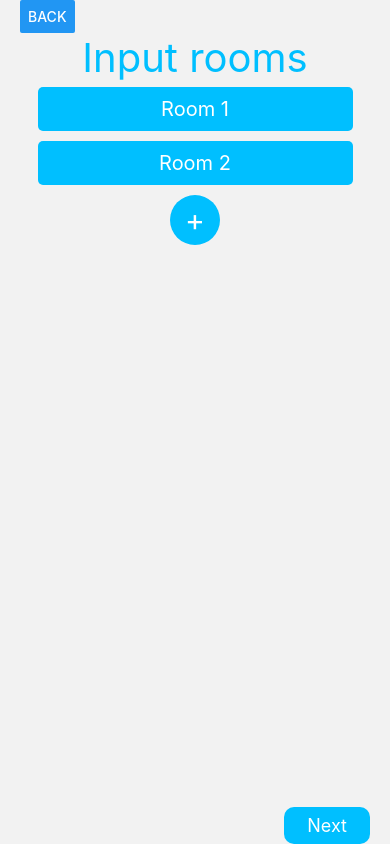
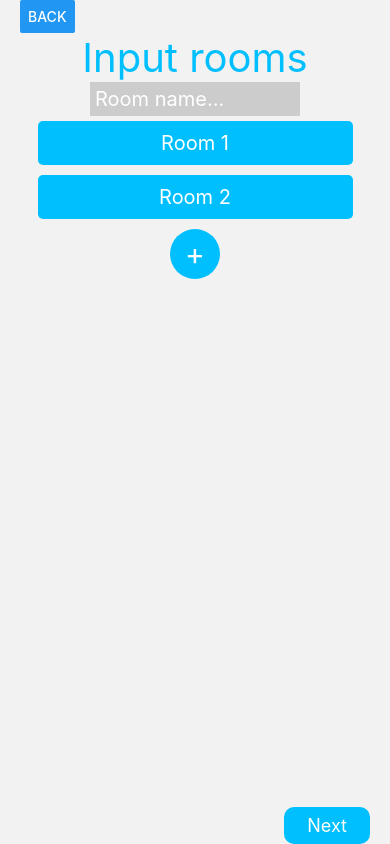
Before and after one commit to Adampatryk/roomy-app, a React Native app in the folder roomy/: screen / in a window 390 px wide. Both pictures are taken after a click on the button "START". Built offline with nearby package versions, Linux system fonts and the light colour scheme.

Commit message:
Can input room names

```diff
--- /dev/null
+++ b/roomy/app/api/rooms.js
@@ -0,0 +1,22 @@
+const testRooms = [
+  {
+    id: 1,
+    name: "Room 1",
+  },
+  {
+    id: 2,
+    name: "Room 2",
+  },
+];
+
+export const getRooms = () => {
+  return testRooms;
+};
+
+export const getFreeRoomId = () => {
+  return testRooms[testRooms.length - 1].id + 1;
+};
+
+export const pushRoom = (room) => {
+  testRooms.push(room);
+};
--- a/roomy/app/components/InputList.js
+++ b/roomy/app/components/InputList.js
@@ -1,6 +1,6 @@
 import { StyleSheet, View } from "react-native";
 import { PlusButton } from "./buttons";
-import ListItem from "./ListItem";
+import { ListItem } from "./lists";
 
 const InputList = ({
   data,
@@ -9,16 +9,21 @@ const InputList = ({
   subtitleFunction = (subtitle) => subtitle,
   keyField,
   onNewItemPressed,
+  renderItem,
 }) => {
   return (
     <View style={styles.container}>
-      {data.map((item) => (
-        <ListItem
-          key={item[keyField]}
-          title={item[displayNameField]}
-          subtitle={subtitleFunction(item[subtitleField])}
-        />
-      ))}
+      {data.map((item) =>
+        renderItem ? (
+          renderItem(item)
+        ) : (
+          <ListItem
+            key={item[keyField]}
+            title={item[displayNameField]}
+            subtitle={subtitleFunction(item[subtitleField])}
+          />
+        )
+      )}
       <PlusButton onPressed={onNewItemPressed} />
     </View>
   );
--- a/roomy/app/components/ListItem.js
+++ /dev/null
@@ -1,32 +0,0 @@
-import { StyleSheet, Text, View } from "react-native";
-import colors from "../config/colors";
-
-const ListItem = ({ title, subtitle }) => {
-  return (
-    <View style={styles.container}>
-      <Text style={styles.title}>{title}</Text>
-      {subtitle && <Text style={styles.subtitle}>{subtitle}</Text>}
-    </View>
-  );
-};
-
-const styles = StyleSheet.create({
-  container: {
-    width: "90%",
-    backgroundColor: colors.PRIMARY,
-    padding: 10,
-    alignItems: "center",
-    margin: 5,
-    borderRadius: 5,
-  },
-  title: {
-    fontSize: 20,
-    color: colors.WHITE,
-  },
-  subtitle: {
-    fontSize: 15,
-    color: colors.WHITE,
-  },
-});
-
-export default ListItem;
--- /dev/null
+++ b/roomy/app/components/lists/EditableListItem.js
@@ -0,0 +1,26 @@
+import { useIsFocused, useNavigation } from "@react-navigation/native";
+import React, { useRef, useState } from "react";
+import { Text, TextInput } from "react-native";
+import ListItemContainer from "./ListItemContainer";
+import styles from "./styles";
+
+const EditableListItem = ({ title }) => {
+  const [editMode, setEditMode] = useState(true);
+  const inputRef = useRef();
+  return (
+    <ListItemContainer
+      onPress={() => {
+        inputRef.focus();
+      }}
+      onBlur={() => setEditMode(false)}
+    >
+      {editMode ? (
+        <TextInput ref={inputRef} style={styles.title} value="hello" />
+      ) : (
+        <Text style={styles.title}>{title}</Text>
+      )}
+    </ListItemContainer>
+  );
+};
+
+export default EditableListItem;
--- /dev/null
+++ b/roomy/app/components/lists/ListItem.js
@@ -0,0 +1,15 @@
+import { StyleSheet, Text, View } from "react-native";
+import colors from "../../config/colors";
+import ListItemContainer from "./ListItemContainer";
+import styles from "./styles";
+
+const ListItem = ({ title, subtitle }) => {
+  return (
+    <ListItemContainer>
+      <Text style={styles.title}>{title}</Text>
+      {subtitle && <Text style={styles.subtitle}>{subtitle}</Text>}
+    </ListItemContainer>
+  );
+};
+
+export default ListItem;
--- /dev/null
+++ b/roomy/app/components/lists/ListItemContainer.js
@@ -0,0 +1,16 @@
+import { TouchableOpacity, View } from "react-native";
+import styles from "./styles";
+
+const ListItemContainer = ({ children, onPress, onBlur }) => {
+  return (
+    <TouchableOpacity
+      onPress={onPress}
+      onBlur={onBlur}
+      style={styles.container}
+    >
+      {children}
+    </TouchableOpacity>
+  );
+};
+
+export default ListItemContainer;
--- /dev/null
+++ b/roomy/app/components/lists/index.js
@@ -0,0 +1,4 @@
+import ListItem from "./ListItem";
+import EditableListItem from "./EditableListItem";
+
+export { ListItem, EditableListItem };
--- /dev/null
+++ b/roomy/app/components/lists/styles.js
@@ -0,0 +1,21 @@
+import { StyleSheet } from "react-native";
+import colors from "../../config/colors";
+
+export default StyleSheet.create({
+  container: {
+    width: "90%",
+    backgroundColor: colors.PRIMARY,
+    padding: 10,
+    alignItems: "center",
+    margin: 5,
+    borderRadius: 5,
+  },
+  title: {
+    fontSize: 20,
+    color: colors.WHITE,
+  },
+  subtitle: {
+    fontSize: 15,
+    color: colors.WHITE,
+  },
+});
--- a/roomy/app/config/colors.js
+++ b/roomy/app/config/colors.js
@@ -4,4 +4,5 @@ export default {
   GRAY: "#aaa",
   PRIMARY: "#00bfff",
   SECONDARY: "#b1ebff",
+  LIGHT_GRAY: "#ccc",
 };
--- a/roomy/app/screens/RoomInputScreen.js
+++ b/roomy/app/screens/RoomInputScreen.js
@@ -1,42 +1,55 @@
-import { useState } from "react";
-import { Button, StyleSheet, View } from "react-native";
+import { useEffect, useState } from "react";
+import { Button, StyleSheet, TextInput, View } from "react-native";
+import { getFreeRoomId, getRooms, pushRoom } from "../api/rooms";
 import AppTitle from "../components/AppTitle";
 import { BackButton, NextButton } from "../components/buttons";
 import Content from "../components/Content";
 
 import InputList from "../components/InputList";
+import { EditableListItem } from "../components/lists";
 
 import Screen from "../components/Screen";
+import colors from "../config/colors";
 import room from "../models/room";
 import routes from "../navigation/routes";
 
-const testRooms = [
-  {
-    id: 1,
-    name: "Room 1",
-  },
-  {
-    id: 2,
-    name: "Room 2",
-  },
-];
+const RoomInputScreen = () => {
+  const [rooms, setRooms] = useState([]);
+  const [roomName, setRoomName] = useState();
 
-const getNewRoom = () => {
-  return { id: 3, name: "Test" };
-};
+  useEffect(() => setRooms(getRooms()), []);
 
-const RoomInputScreen = () => {
-  const [rooms, setRooms] = useState(testRooms);
+  const getNewRoom = () => {
+    return { id: getFreeRoomId(), name: roomName };
+  };
 
   const askUserForNewRoom = () => {
-    const newRooms = [...rooms, getNewRoom()];
+    const newRoom = getNewRoom();
+    const newRooms = [...rooms, newRoom];
     setRooms(newRooms);
+    pushRoom(newRoom);
+    resetRoomName();
   };
+
+  const resetRoomName = () => {
+    setRoomName("");
+  };
+
+  const renderItem = (item) => (
+    <EditableListItem title={item[room.FIELD_NAME]} />
+  );
+
   return (
     <Screen>
       <Content>
         <BackButton />
         <AppTitle>Input rooms</AppTitle>
+        <TextInput
+          value={roomName}
+          onChangeText={(newText) => setRoomName(newText)}
+          style={styles.input}
+          placeholder="Room name..."
+        />
         <InputList
           data={rooms}
           keyField={room.FIELD_ID}
@@ -49,4 +62,14 @@ const RoomInputScreen = () => {
   );
 };
 
+const styles = StyleSheet.create({
+  input: {
+    fontSize: 20,
+    color: colors.WHITE,
+    backgroundColor: colors.LIGHT_GRAY,
+    width: "60%",
+    padding: 5,
+  },
+});
+
 export default RoomInputScreen;
```
